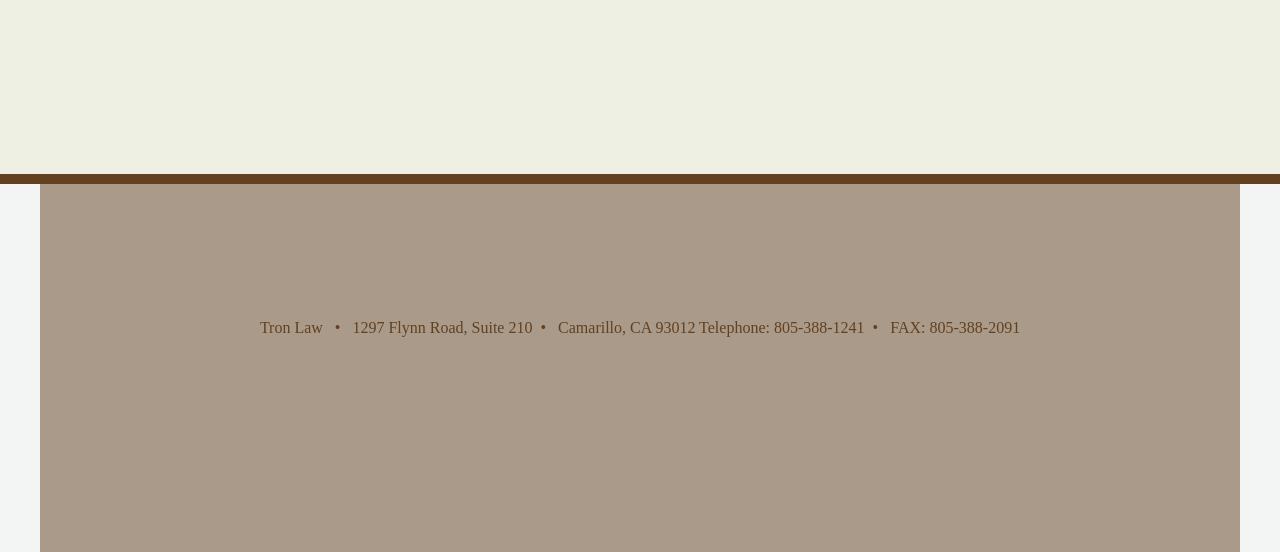
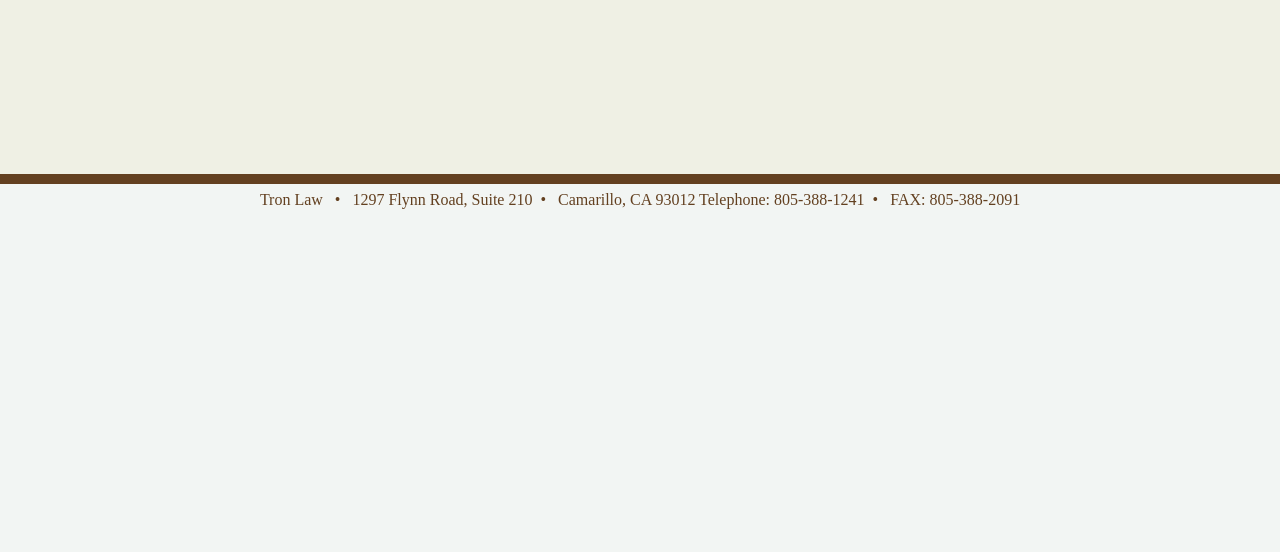
Before and after one commit to alexrtron/tronlaw, a plain HTML site: page Contact_Us.html in a window 1280 px wide. Shown: the part 1591-2143 px from the top of the page. After the commit the page ends 1887 px from the top, so only its background shows below. Drawn offline with Linux system fonts and the light colour scheme.

Commit message:
Fixed Contact Us page footer

```diff
--- a/Contact_Us.html
+++ b/Contact_Us.html
@@ -108,9 +108,7 @@ For professional and effective representation, you can <a href="Contact_Us.html"
 			</div>
 
 		<!-- Footer -->
-			<footer id="footer" class="container">
-				<div class="row 200%">
-					<div class="12u">
+
 
 						<!-- About -->
 							<section>
@@ -122,11 +120,7 @@ For professional and effective representation, you can <a href="Contact_Us.html"
 					</div>
 							</section>
 
-					</div>
-				</div>
 
-
-			</footer>
 
 	</body>
 </html>
```
